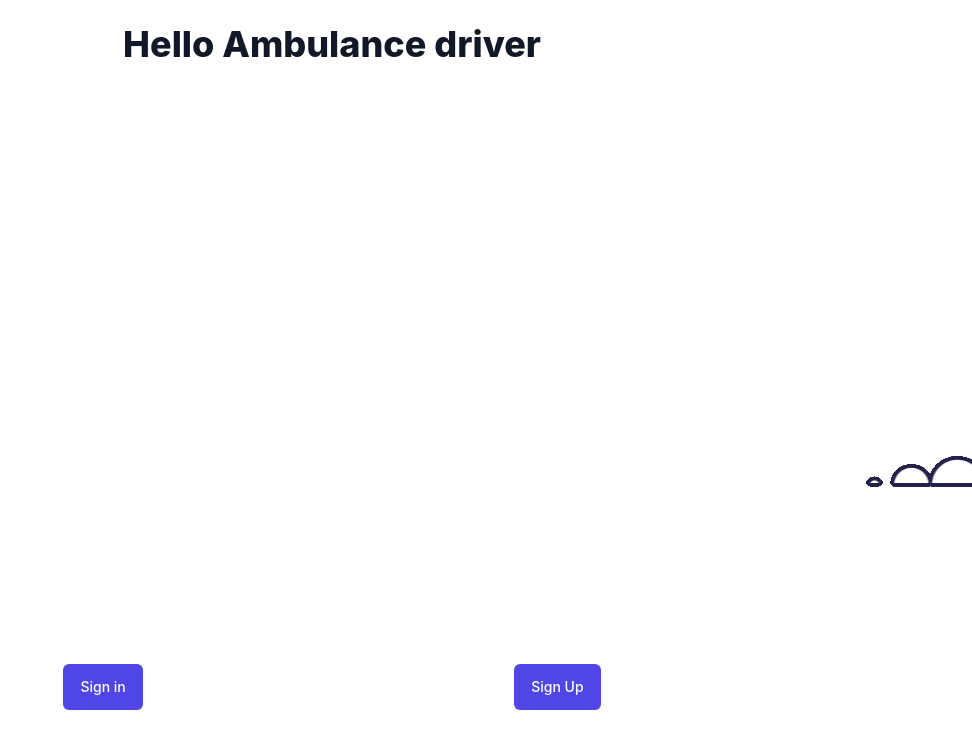
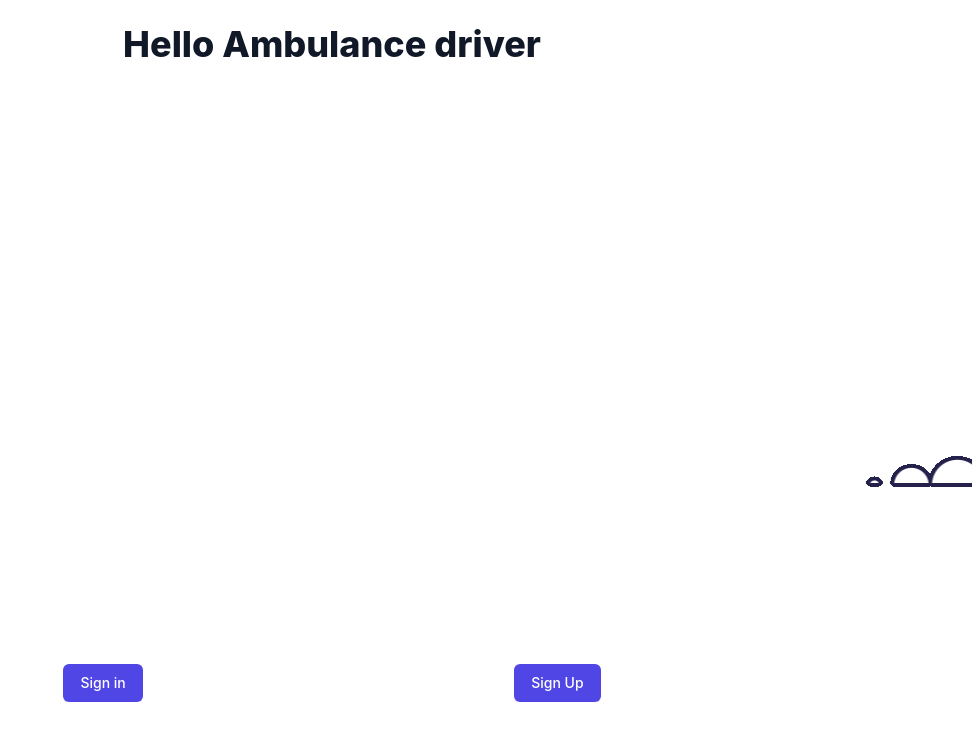
Before and after one commit to abokizh/ds440, a React (Create React App) app in the folder clients/amb-driver/: page / in a window 1280 px wide. Shown: the top 748 px of the page, without its empty margins (308-1280 px from the left). Built offline with nearby package versions, Linux system fonts and the light colour scheme; no server answers.

Commit message:
adjusted button sizes

```diff
--- a/clients/amb-driver/src/components/Home.js
+++ b/clients/amb-driver/src/components/Home.js
@@ -13,12 +13,12 @@ const Home = () => {
   return (
     <div>
 		<h1 className='mt-6 text-center text-4xl font-extrabold text-gray-900'>Hello Ambulance driver</h1>
-		<div className='amb'><img src="../icons/working.gif" alt="gif" /></div>
+		<div className='amb'>
+			<img src="../icons/working.gif" alt="gif" />
+		</div>
 		<div className="flex justify-evenly">
-
-			<button onClick={handleLogin} type="submit" class="flex justify-center py-3 px-4 border border-transparent rounded-md shadow-sm text-sm font-medium text-white bg-indigo-600 hover:bg-indigo-700 focus:outline-none focus:ring-2 focus:ring-offset-2 focus:ring-indigo-500 cursor-pointer">Sign in</button>
-
-			<button onClick={handleSignup} type="submit" class="flex justify-center py-3 px-4 border border-transparent rounded-md shadow-sm text-sm font-medium text-white bg-indigo-600 hover:bg-indigo-700 focus:outline-none focus:ring-2 focus:ring-offset-2 focus:ring-indigo-500 cursor-pointer">Sign Up</button>
+			<button onClick={handleLogin} type="submit" class="flex justify-center py-2 px-4 border border-transparent rounded-md shadow-sm text-sm font-medium text-white bg-indigo-600 hover:bg-indigo-700 focus:outline-none focus:ring-2 focus:ring-offset-2 focus:ring-indigo-500 cursor-pointer">Sign in</button>
+			<button onClick={handleSignup} type="submit" class="flex justify-center py-2 px-4 border border-transparent rounded-md shadow-sm text-sm font-medium text-white bg-indigo-600 hover:bg-indigo-700 focus:outline-none focus:ring-2 focus:ring-offset-2 focus:ring-indigo-500 cursor-pointer">Sign Up</button>
 
 		</div>
     </div>
```
